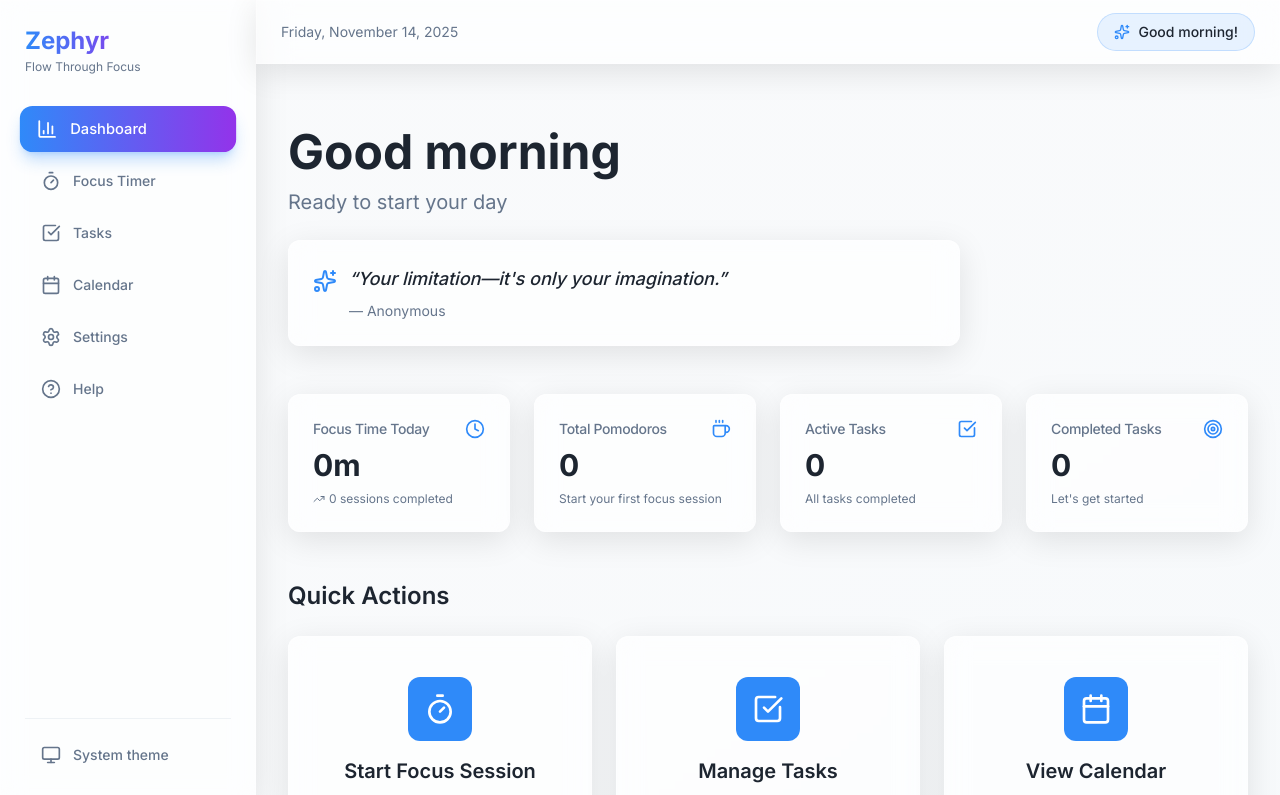
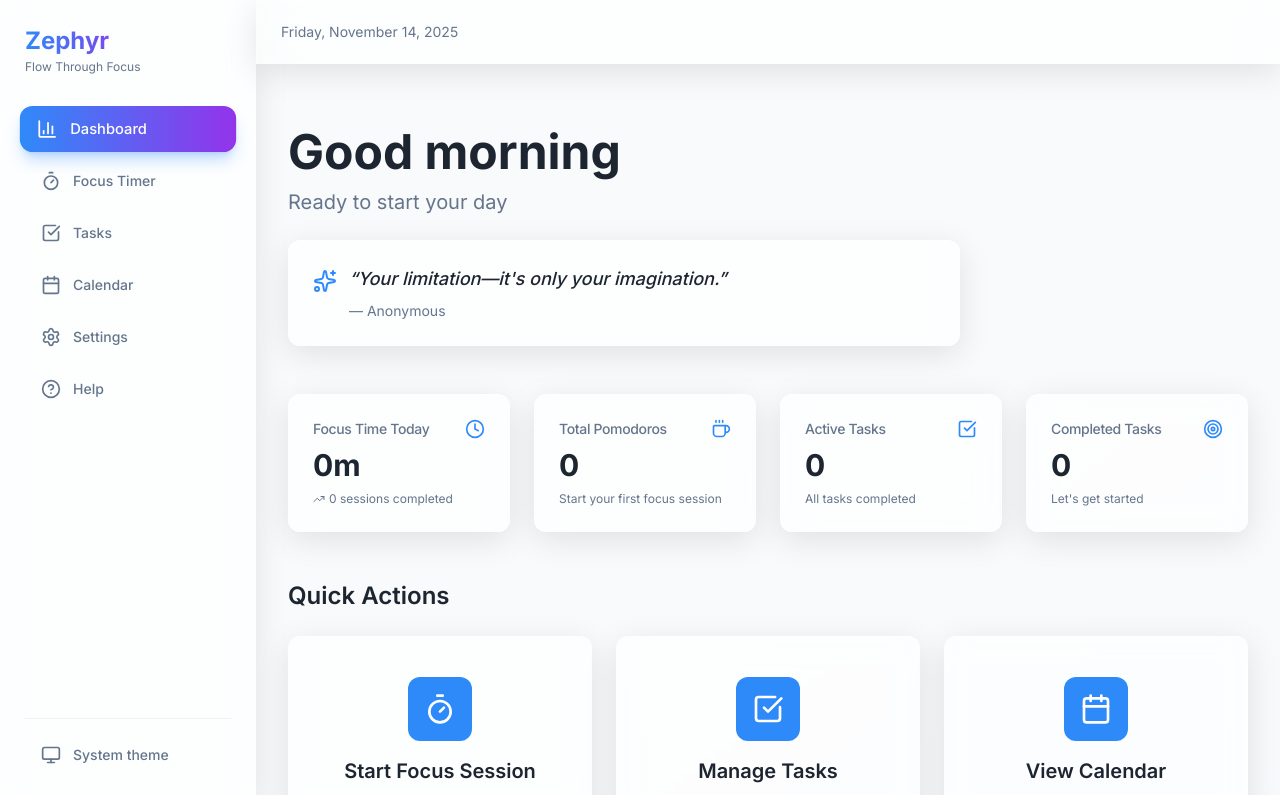
Before and after one commit to dominikkoenitzer/Zephyr, a React (Vite) app: page / in a window 1280 px wide. Shown: the top 795 px of the page. Built offline with nearby package versions, Linux system fonts and the light colour scheme.

Commit message:
Remove greeting from header

```diff
--- a/src/components/Layout/Header.jsx
+++ b/src/components/Layout/Header.jsx
@@ -1,17 +1,7 @@
-import { Menu, Sparkles } from 'lucide-react';
+import { Menu } from 'lucide-react';
 import { Button } from '../ui/button';
 
 function Header({ onMenuClick }) {
-  const getTimeOfDay = () => {
-    const hour = new Date().getHours();
-    if (hour >= 5 && hour < 12) return 'morning';
-    if (hour >= 12 && hour < 17) return 'afternoon';
-    if (hour >= 17 && hour < 22) return 'evening';
-    return 'night';
-  };
-
-  const timeOfDay = getTimeOfDay();
-
   return (
     <header className="fixed top-0 right-0 left-0 lg:left-64 z-40 h-16 glass backdrop-blur-xl border-b border-border/50">
       <div className="flex items-center justify-between h-full px-6">
@@ -37,10 +27,6 @@ function Header({ onMenuClick }) {
         </div>
 
         <div className="flex items-center space-x-4">
-          <div className="hidden sm:flex items-center gap-2 text-sm font-medium text-foreground px-4 py-2 rounded-full bg-primary/10 border border-primary/20">
-            <Sparkles className="h-4 w-4 text-primary" />
-            <span>Good {timeOfDay}!</span>
-          </div>
         </div>
       </div>
     </header>
```
